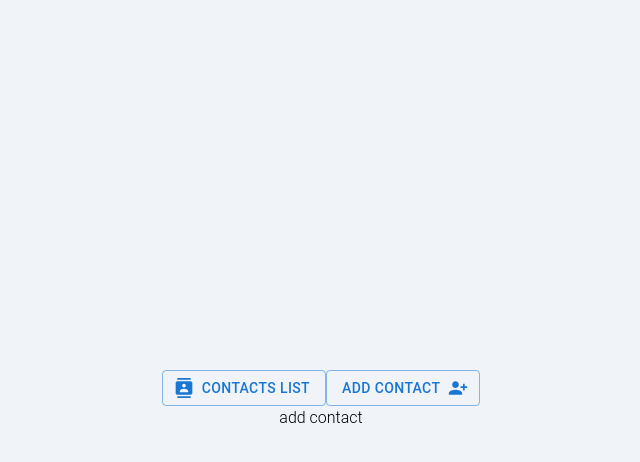
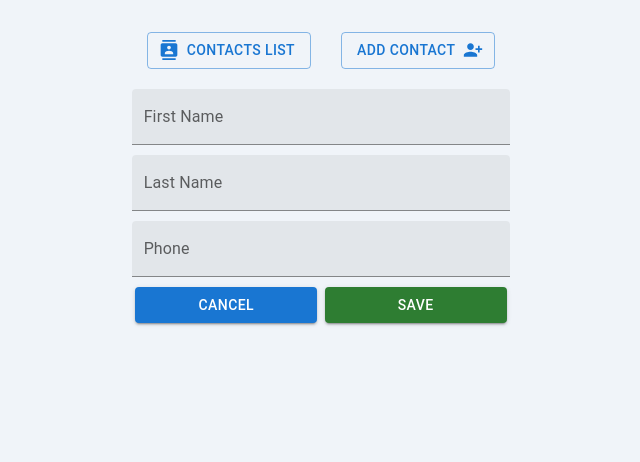
Before and after one commit to bFilimonenko/home_work40, a React (Vite) app: page / in a window 1280 px wide. Both pictures are taken after a click on the button "ADD CONTACT". Shown: the top 462 px of the page, without its empty margins (319-959 px from the left). Built offline with nearby package versions, Linux system fonts and the light colour scheme; no server answers.

Commit message:
feature: add contact form and styling

```diff
--- a/src/App.css
+++ b/src/App.css
@@ -4,3 +4,7 @@
   padding: 2rem;
   text-align: center;
 }
+
+#root>button {
+  margin: 0 15px;
+}
--- a/src/App.jsx
+++ b/src/App.jsx
@@ -3,6 +3,7 @@ import { useEffect, useState } from "react";
 import { Button } from "@mui/material";
 import { Contacts, PersonAddAlt1 } from "@mui/icons-material";
 import { ContactsList } from "./components/ContactsList.jsx";
+import { ContactForm } from "./components/ContactForm.jsx";
 
 const PAGES = {
   LIST: "Contacts list",
@@ -16,13 +17,9 @@ function App() {
   useEffect(() => {
     fetch("https://jsonplaceholder.typicode.com/users")
       .then(res => res.json())
-      .then(data => {setContacts(data)})
-    console.log('test');
+      .then(data => setContacts(data))
   }, []);
 
-
-  console.log(routing);
-  console.log(contacts);
   return (
     <>
       <Button variant="outlined" startIcon={<Contacts/>} onClick={() => setRouting(PAGES.LIST)}>
@@ -32,8 +29,8 @@ function App() {
         Add Contact
       </Button>
 
-      {routing===PAGES.LIST && <ContactsList contacts={contacts} />}
-      {routing===PAGES.ADD && <div>add contact</div>}
+      {routing === PAGES.LIST && <ContactsList contacts={contacts}/>}
+      {routing === PAGES.ADD && <ContactForm/>}
 
     </>
   );
--- /dev/null
+++ b/src/components/ContactForm.css
@@ -0,0 +1,14 @@
+.contact-form {
+    display: flex;
+    flex-direction: column;
+    margin-top: 20px;
+    gap: 10px;
+}
+
+.form-control {
+    display: flex;
+    justify-content: space-around;
+}
+.form-control > button {
+    width: 48%;
+}
--- /dev/null
+++ b/src/components/ContactForm.jsx
@@ -0,0 +1,18 @@
+import "./ContactForm.css";
+import { Button, TextField } from "@mui/material";
+
+export const ContactForm = () => {
+  return (
+    <>
+      <form className="contact-form">
+        <TextField label="First Name" variant="filled"/>
+        <TextField label="Last Name" variant="filled"/>
+        <TextField label="Phone" variant="filled"/>
+        <div className='form-control'>
+          <Button variant="contained" color="primary">Cancel</Button>
+          <Button variant="contained" color="success">Save</Button>
+        </div>
+      </form>
+    </>
+  );
+};
--- a/src/index.css
+++ b/src/index.css
@@ -24,7 +24,7 @@ body {
   display: flex;
   place-items: center;
   min-width: 320px;
-  min-height: 100vh;
+  /*min-height: 100vh;*/
 }
 
 h1 {
```
